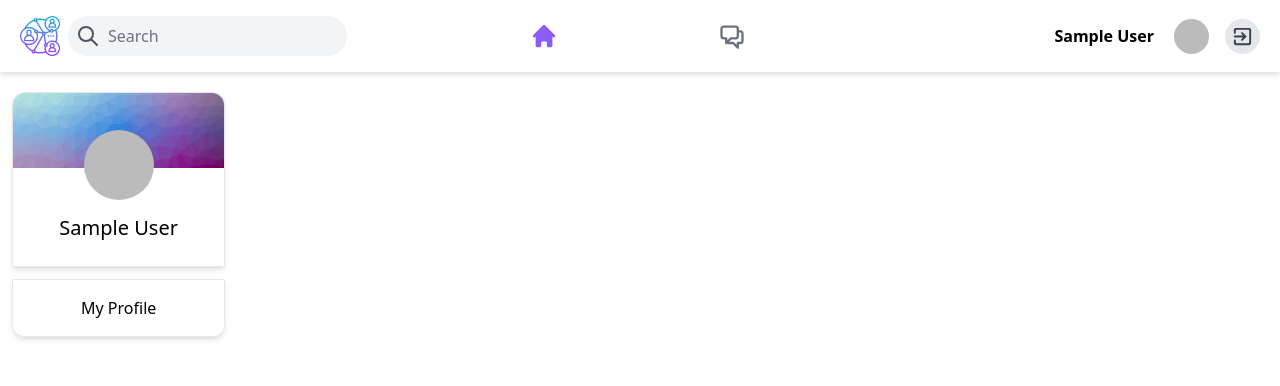
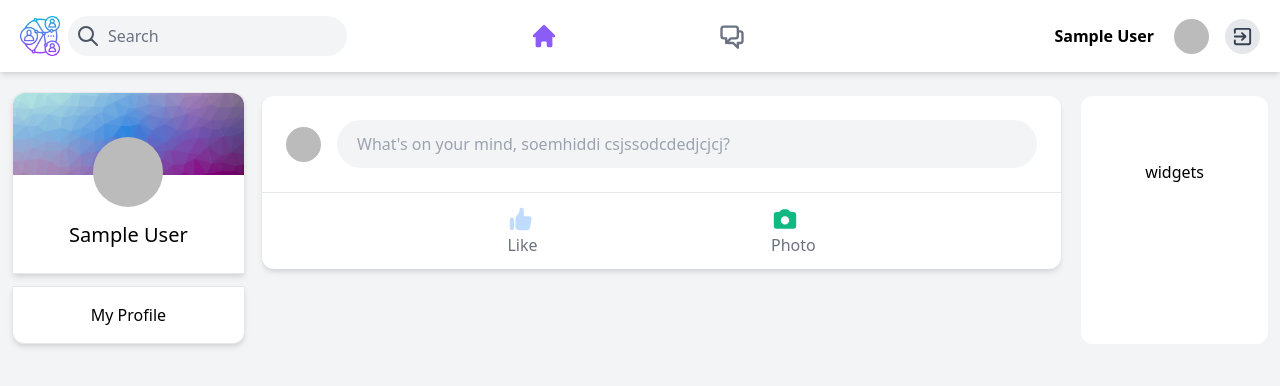
Before and after one commit to aneesimran/SocialMediaWebApp, a Next.js app in the folder socialwebapp/: page / in a window 1280 px wide. Shown: the top 386 px of the page. Built offline with nearby package versions, Linux system fonts and the light colour scheme; no server answers; sample sign-in values are in the browser's storage.

Commit message:
working on feed

```diff
--- /dev/null
+++ b/socialwebapp/components/Feed.js
@@ -0,0 +1,12 @@
+import React from "react";
+import InputBox from "./InputBox";
+
+function Feed() {
+  return (
+    <div className="flex-1">
+      <InputBox />
+    </div>
+  );
+}
+
+export default Feed;
--- /dev/null
+++ b/socialwebapp/components/InputBox.js
@@ -0,0 +1,45 @@
+import { useSession } from "next-auth/client";
+import React from "react";
+import Image from "next/image";
+import { ThumbUpIcon, CameraIcon } from "@heroicons/react/solid";
+
+function InputBox() {
+  const [session, loading] = useSession();
+  const sendPost = (e) => {
+    e.preventDefault();
+  };
+
+  return (
+    <div className="mt-2 ml-2 mr-2 rounded-xl shadow-md font-medium text-sm md:text-base text-gray-500 bg-white md:mt-6 md:ml-2 md:mr-5">
+      <div className="flex space-x-4 p-6 items-center">
+        <Image
+          className="rounded-full"
+          src={session.user.image}
+          width={35}
+          height={35}
+          layout="fixed"
+        />
+        <form className="flex flex-1">
+          <input
+            className="rounded-full h-12 bg-gray-100 flex-grow px-5 focus:outline-none"
+            type="text"
+            placeholder={`What's on your mind, soemhiddi csjssodcdedjcjcj?`}
+          />
+          <button hidden type="submit" onClick={sendPost}></button>
+        </form>
+      </div>
+      <div className="flex justify-evenly p-3 border-t">
+        <div className="inputIcon">
+          <ThumbUpIcon className="h-7 text-blue-200" />
+          <p className="text-xs sm:text-sm xl:text-base">Like</p>
+        </div>
+        <div className="inputIcon">
+          <CameraIcon className="h-7 text-green-500" />
+          <p className="text-xs sm:text-sm xl:text-base">Photo</p>
+        </div>
+      </div>
+    </div>
+  );
+}
+
+export default InputBox;
--- a/socialwebapp/components/Sidebar.js
+++ b/socialwebapp/components/Sidebar.js
@@ -9,15 +9,15 @@ function Sidebar() {
   const [session, loading] = useSession();
   return (
     <div>
-      <div className="border flex-col bg-white w-12 pt-2 shadow-md h-screen md:hidden">
+      <div className="border bg-white w-10 pt-2 shadow-md h-screen md:hidden">
         <SidebarIcon active Icon={HomeIcon} />
         <SidebarIcon Icon={ChatAlt2Icon} />
       </div>
       <div
-        className=" hidden lg:flex flex-col items-center w-1/5 ml-3 mt-5 top-80 sticky
-     text-center xl:w-1/6 "
+        className=" hidden md:flex flex-col items-center w-11/12 ml-3 -mr-80 mt-5 top-80 sticky
+     text-center  "
       >
-        <div className="border rounded-xl pb-4 rounded-b-none shadow-md">
+        <div className="border rounded-xl pb-4 rounded-b-none shadow-md bg-white">
           <div className="-mb-11">
             <Image
               className="object-cover w-full rounded-xl rounded-b-none"
@@ -38,7 +38,7 @@ function Sidebar() {
         </div>
         <h4
           className="pb-4 mt-3 pt-4 border w-full rounded-t-none hover:bg-gray-100
-       hover:text-purple-500 rounded-xl cursor-pointer shadow-md"
+       hover:text-purple-500 rounded-xl cursor-pointer shadow-md bg-white"
         >
           My Profile
         </h4>
--- /dev/null
+++ b/socialwebapp/components/Widgets.js
@@ -0,0 +1,11 @@
+import React from "react";
+
+function Widgets() {
+  return (
+    <div className="hidden lg:flex p-16 bg-white mt-6 mr-3 rounded-xl ">
+      <h3>widgets</h3>
+    </div>
+  );
+}
+
+export default Widgets;
--- a/socialwebapp/pages/index.js
+++ b/socialwebapp/pages/index.js
@@ -3,11 +3,13 @@ import Head from "next/head";
 import Header from "../components/Header";
 import Login from "../components/Login";
 import Sidebar from "../components/Sidebar";
+import Feed from "../components/Feed";
+import Widgets from "../components/Widgets";
 
 export default function Home({ session }) {
   if (!session) return <Login />;
   return (
-    <div>
+    <div className="h-screen bg-gray-100 overflow-hidden">
       <Head>
         <title>Social Media</title>
         <meta name="description" content="Created in Next.JS" />
@@ -16,11 +18,13 @@ export default function Home({ session }) {
 
       <Header />
 
-      <main>
+      <main className="flex">
         {/* sidebar */}
         <Sidebar />
         {/* feed */}
+        <Feed />
         {/* widgets */}
+        <Widgets />
       </main>
     </div>
   );
--- a/socialwebapp/pages/signin.js
+++ b/socialwebapp/pages/signin.js
@@ -14,7 +14,8 @@ export default function SignIn({ providers, session }) {
   return (
     <>
       {Object.values(providers).map((provider) => (
-        <div key={provider.name} className="grid place-items-center mt-80">
+        <div key={provider.name} className="grid place-items-center ">
+          <div className="bg-gray-100 border rounded-3xl p-10 mt-40 ml-12 mr-12 shadow-lg">
             <Image
               src="/network.png"
               height={300}
@@ -23,11 +24,12 @@ export default function SignIn({ providers, session }) {
             />
             <h1
               onClick={() => signIn(provider.id)}
-            className="p-5 bg-purple-500 rounded-full text-white
-      text-center mt-20 cursor-pointer"
+              className="p-5 bg-green-600 rounded-full text-white
+      text-center mt-14 cursor-pointer shadow-lg border-green-400 hover:bg-green-500"
             >
               Sign in with {provider.name}
             </h1>
+          </div>
         </div>
       ))}
     </>
```
Lines whose indentation alone changed are shown as unchanged.
